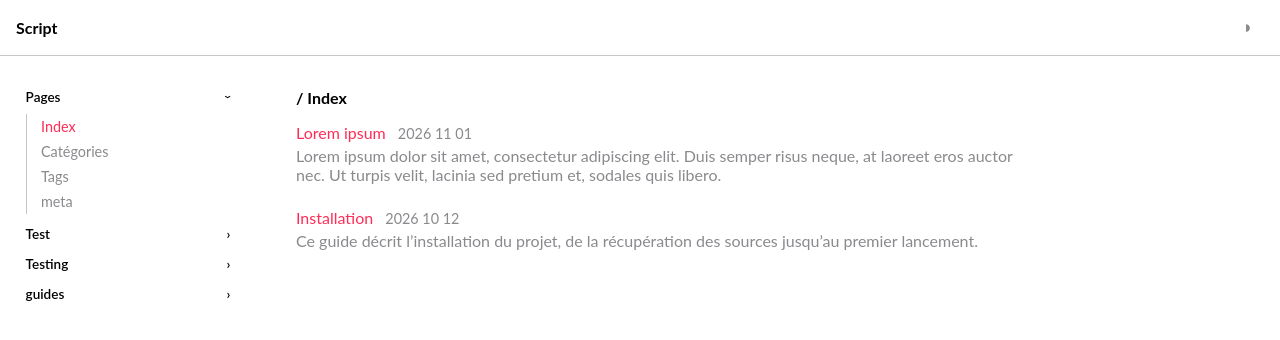
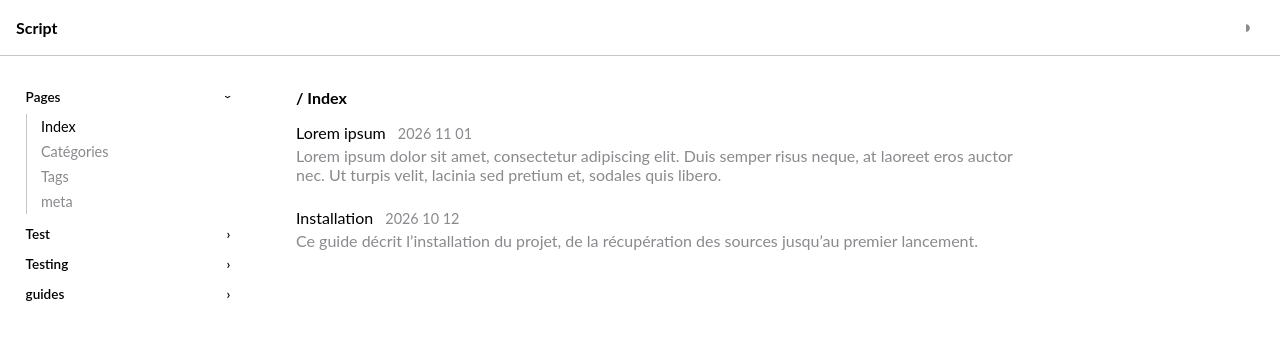
Before and after one commit to script-txt/script-txt.github.io, a Jekyll site: the page built from index.html, in a window 1280 px wide. Shown: the top 340 px of the page. Built offline with Jekyll 4.4.1, drawn with Linux system fonts in a browser that asks for light colours.

Commit message:
Update default.html

```diff
--- a/_layouts/default.html
+++ b/_layouts/default.html
@@ -21,7 +21,8 @@
     --muted: light-dark(#8a8a8e, #94949a);
     --border: light-dark(#c6c6c8, #39393c);
     /*--accent: light-dark(#0077ff, #0099ff);*/ /*blue*/
-    --accent: light-dark(#ff2d55, #ff375f); /*red*/
+    /*--accent: light-dark(#ff2d55, #ff375f);*/ /*red*/
+    --accent: light-dark(#ac7f5e, ##b78a66); /*brown*/
     --hover: light-dark(#efeff0, #2a2a2c);
 
     --header-h: 3.5rem;
@@ -35,16 +36,10 @@
   * { box-sizing: border-box; }
   html { scroll-behavior: smooth; scroll-padding-top: calc(var(--header-h) + 1rem); }
 
-  @import url('https://fonts.googleapis.com/css2?family=Lato:ital,wght@0,100;0,300;0,400;0,700;0,900;1,100;1,300;1,400;1,700;1,900&display=swap');
+  body { margin: 0; background: var(--bg); color: var(--fg); font: 20px/1.7; font-family: "Lato", sans-serif; }
+  a { color: inherit; text-decoration: none; }
 
-  .lato-regular {
-  font-family: "Lato", sans-serif;
-  font-weight: 400;
-  font-style: normal;
-  }
-
-  body { margin: 0; background: var(--bg); color: var(--fg); font: 20px/1.7; font-family: "Lato", sans-serif; }
-  a { color: var(--accent); text-decoration: none; }
+  p.a { color: var(--accent); }
 
   /* En-tête : fond pleine largeur, contenu limité à la largeur de la page */
   header {
```
